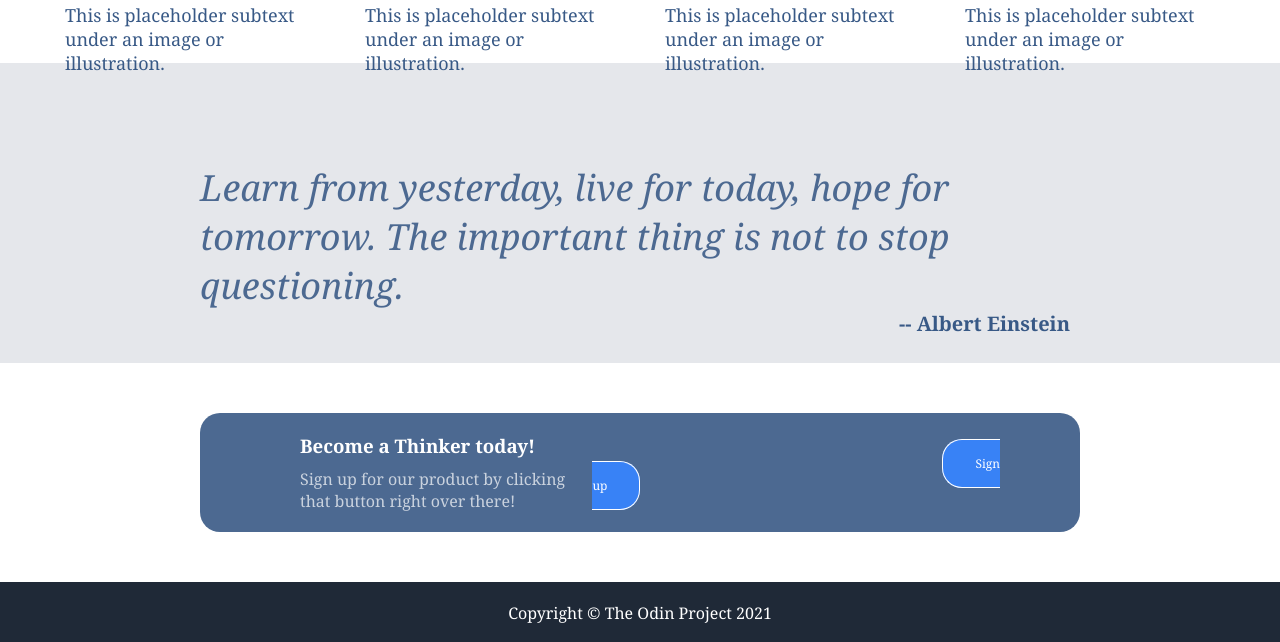
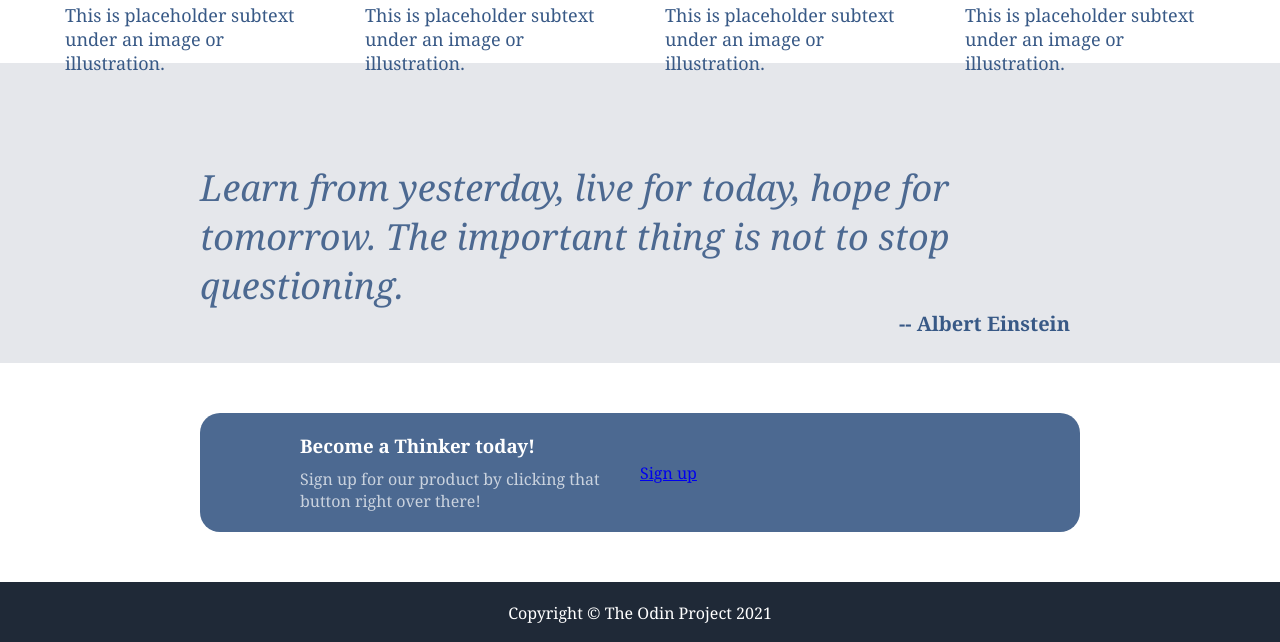
Before and after one commit to Rlee-94/Landing-Page, a plain HTML site: page index.html in a window 1280 px wide. Shown: the part 1062-1704 px from the top of the page. Drawn offline with Linux system fonts and the light colour scheme.

```diff
--- a/index.html
+++ b/index.html
@@ -96,7 +96,7 @@
                 <p>Sign up for our product by clicking that button right over there!</p>
             </div>
             <div class="sign-item sign-button">
-                <a href="#" class="button">Sign up</a>
+                <a href="#" class="bottom-button">Sign up</a>
             </div>
         </div>
     </section>
```
Also changed, not shown: 1 other file.
